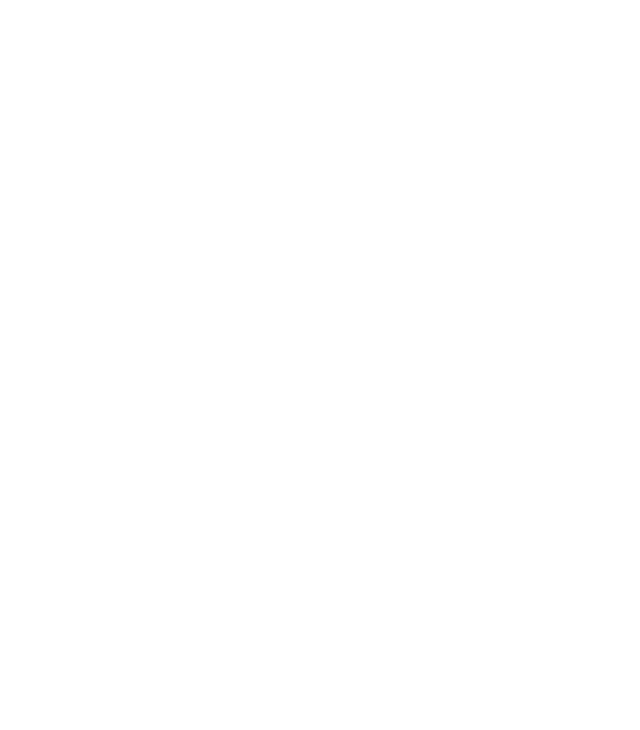
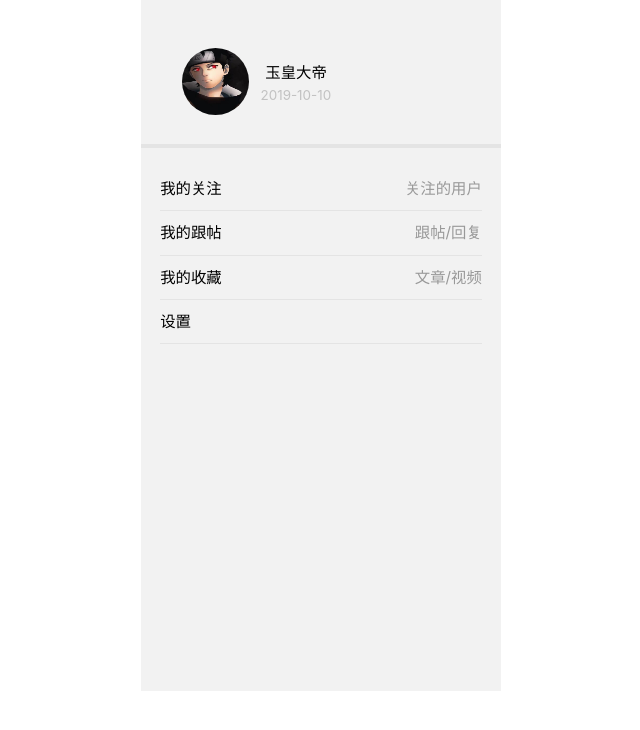
Before and after one commit to yuhuangdadi123/toutiao-news, a Vue app: page /usercenter in a window 1280 px wide. Shown: the top 730 px of the page, without its empty margins (319-959 px from the left). Built offline with nearby package versions, Linux system fonts and the light colour scheme; a small style sheet from the web is missing.

Commit message:
个人中心的第一次提交

```diff
--- a/src/App.vue
+++ b/src/App.vue
@@ -35,21 +35,21 @@
 
 //媒体查询
 .banxin {
-    height: 17.708333rem;
+    height: 18.133333rem
   }
 img {
     width: 100%;
 }
 //   先构建媒体查询与版心
-  @media screen and (min-width: 375px){
+  @media screen and (min-width: 360px){
     .banxin {
-      width: 375px;
+      width: 360px;
       margin: 0 auto;
     }
     /* 版心此时是750 */
   // 把版心分成10份
     html {
-        font-size: 37.5px;
+        font-size: 36px;
     }
 }
 
--- a/src/views/Login.vue
+++ b/src/views/Login.vue
@@ -65,14 +65,15 @@
 </script>
 <style lang="less" scoped>
 .banxin {
+    // border-top: .130208rem solid #757575;
     background-color: #f2f2f2;
-    border-top: .130208rem solid #757575;
+    padding-top: .533333rem;
 }
 
 .iconicon-test {
     font-size: .651042rem;
     color: #000000;
-    margin: .520833rem 0 0 .651042rem;
+    margin: 0 0 0 .651042rem;
 }
 
 .login-form {
@@ -97,7 +98,7 @@
     border-bottom: 1px solid #000;
     background-color: #f2f2f2;
     width: 7.8125rem;
-    height: 1.12rem;
+    height: 1.2rem;
     // line-height: 1.6rem;
     padding: 0;
     font-size: .426667rem;
--- a/src/views/Register.vue
+++ b/src/views/Register.vue
@@ -73,13 +73,13 @@
 <style lang="less" scoped>
 .banxin {
     background-color: #f2f2f2;
-    border-top: .130208rem solid #757575;
+    padding-top: .533333rem;
 }
 
 .iconicon-test {
     font-size: .651042rem;
     color: #000000;
-    margin: .520833rem 0 0 .651042rem;
+    margin: 0 0 0 .651042rem;
 }
 
 .login-form {
@@ -104,7 +104,7 @@
     border-bottom: 1px solid #000;
     background-color: #f2f2f2;
     width: 7.8125rem;
-    height: 1.12rem;
+    height: 1.2rem;
     // line-height: 1.6rem;
     padding: 0;
     font-size: .426667rem;
--- /dev/null
+++ b/src/views/Usercenter.vue
@@ -0,0 +1,132 @@
+<template>
+  <div class="banxin">
+      <header>
+          <div class="headimgbox">
+              <div class="headimg">
+                <img src="../assets/123.jpg">
+              </div>
+          </div>
+          <div class="content">
+              <span class="netname"><b class="iconfont iconxingbienan"></b>玉皇大帝</span>
+              <span class="date">2019-10-10</span>
+          </div>
+          <div class="jiantou">
+              <span class="iconfont iconjiantou1"></span>
+          </div>
+      </header>
+      <nav>
+          <ul>
+              <li>我的关注<span class="list-content">关注的用户<span class="iconfont iconjiantou1"></span></span></li>
+              <li>我的跟帖<span class="list-content">跟帖/回复<span class="iconfont iconjiantou1"></span></span></li>
+              <li>我的收藏<span class="list-content">文章/视频<span class="iconfont iconjiantou1"></span></span></li>
+              <li>设置<span class="list-content"><span class="iconfont iconjiantou1"></span></span></li>
+          </ul>
+      </nav>
+  </div>
+</template>
+
+<script>
+export default {
+
+}
+</script>
+
+<style lang="less" scoped>
+.banxin {
+    padding: .533333rem 0 .533333rem 0;
+    background-color: #f2f2f2;
+}
+
+header {
+    padding: .8rem ;
+    display: flex;
+    justify-content: center;
+    border-bottom: .133333rem solid #e4e4e4;
+}
+
+.headimgbox {
+    width: 30%;
+     display: flex;
+    flex-direction: column;
+    justify-content: center;
+    align-items: center;
+}
+
+.headimgbox .headimg {
+    width: 1.866667rem;
+    height: 1.866667rem;
+    border-radius: 50%;
+    overflow: hidden;
+}
+
+.headimg img {
+    width: 1.866667rem;
+    height: 1.866667rem;
+    vertical-align: middle
+}
+
+.content {
+    width: 50%;
+    display: flex;
+    flex-direction: column;
+    justify-content: center;
+    align-items: flex-start;
+}
+
+.content span {
+    // align-self: flex-start;
+    font-size: .426667rem;
+}
+
+.content .netname .iconxingbienan {
+    color: #3a92ff;
+    // background-color: #fff;
+    font-size: .48rem;
+    margin-right: .133333rem;
+}
+
+.content .netname {
+    margin-bottom: .133333rem;
+}
+
+.content .date {
+    font-size: .373333rem;
+    color: #c2c2c2;
+}
+
+.jiantou {
+    width: 20%;
+    display: flex;
+    flex-direction: column;
+    justify-content: center;
+    align-items: flex-end;
+}
+
+.jiantou .iconjiantou1 {
+    font-size: .8rem;
+    color: #c2c2c2;
+}
+
+
+
+nav {
+    padding: .533333rem;
+}
+
+nav ul li {
+    font-size: .426667rem;
+    height: 1.2rem;
+    line-height: 1.2rem;
+    border-bottom: .026667rem solid #e4e4e4;
+    display: flex;
+}
+
+nav ul li .list-content {
+    flex: 1;
+    display: flex;
+    align-items: center;
+    justify-content: flex-end;
+    color: #999;
+}
+
+</style>
```
Also changed, not shown: src/router/index.js (+10 -2 lines), src/assets/123.jpg (added).
